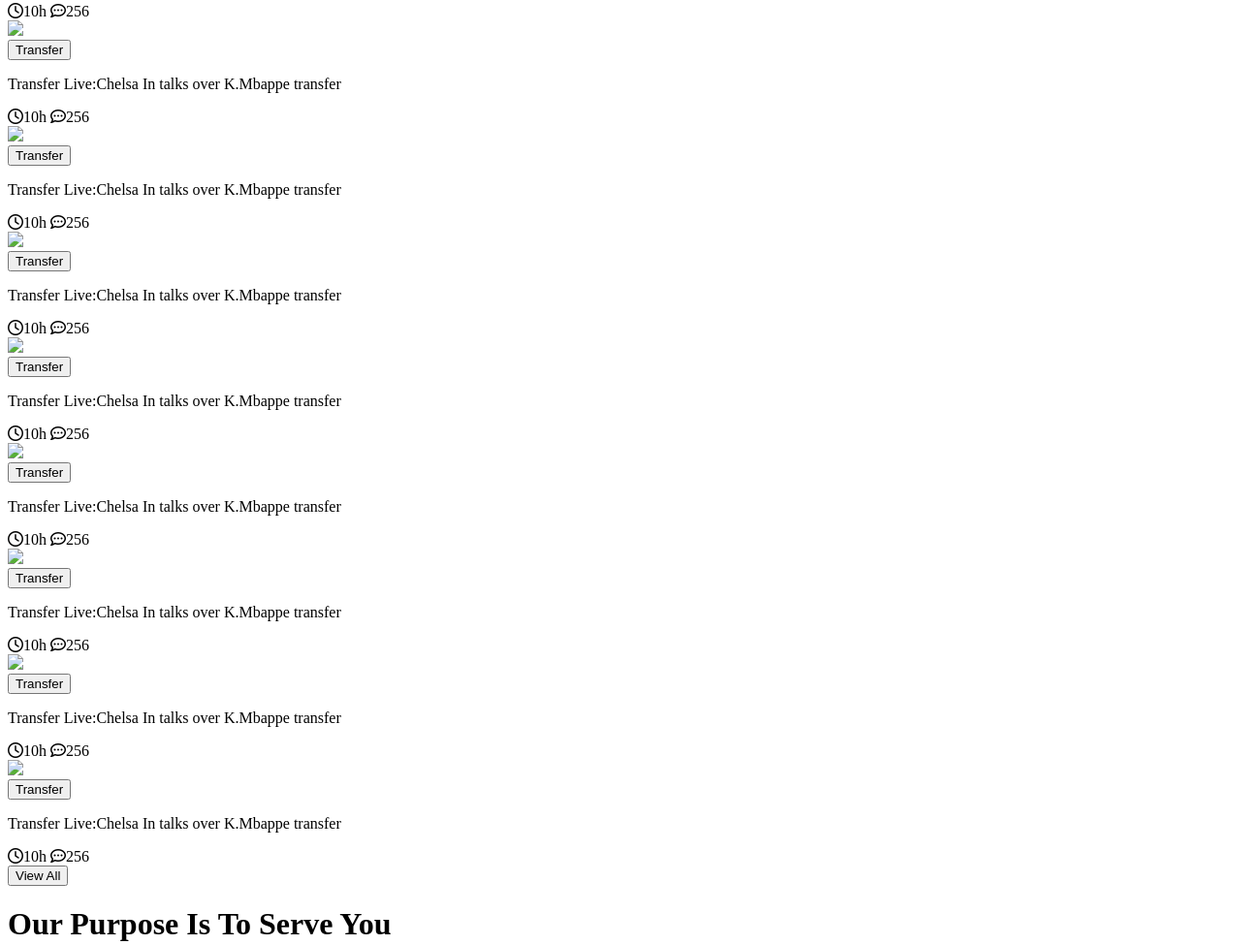
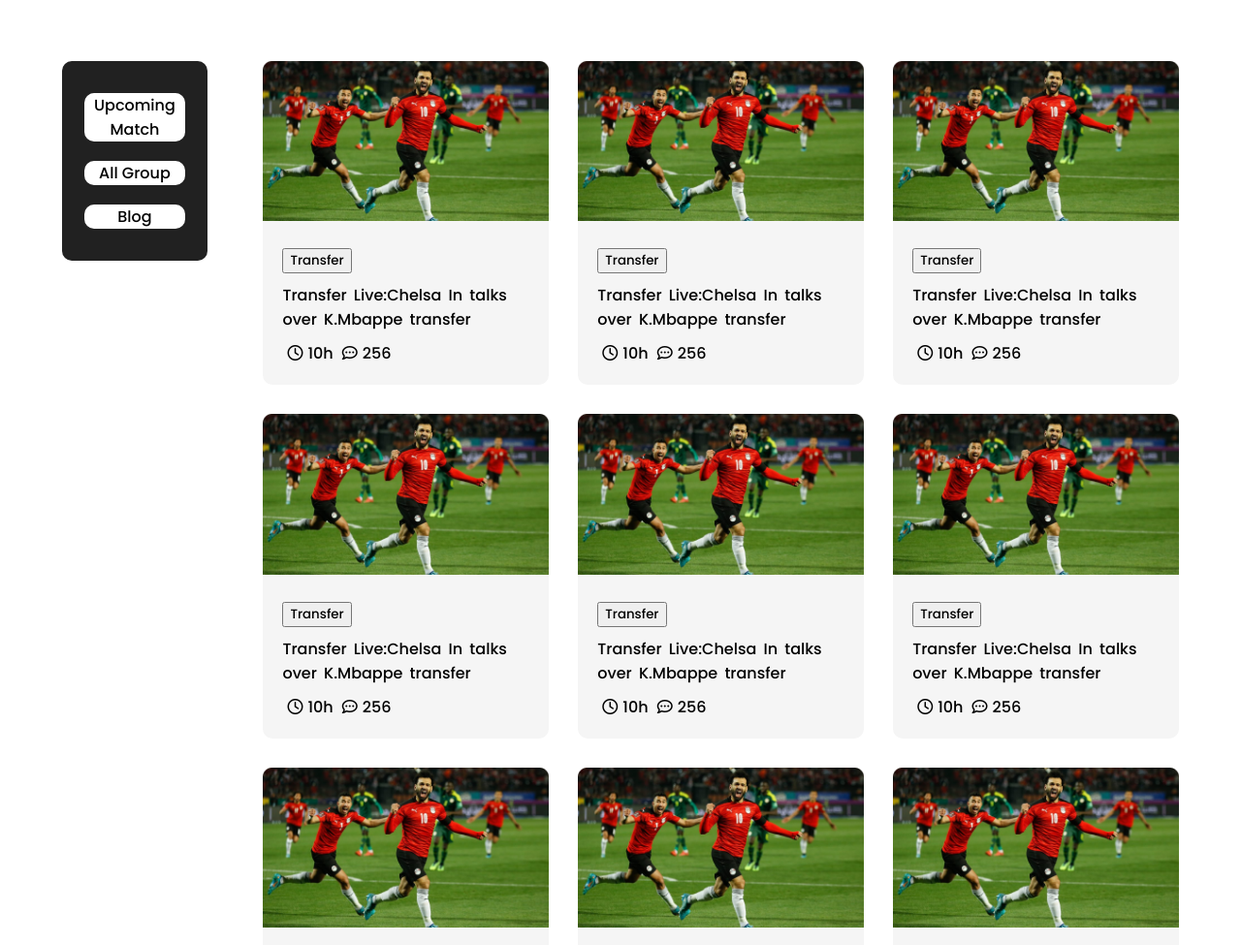
Before and after one commit to lalon147/Asignment2, a plain HTML site: page index.html in a window 1280 px wide. Shown: the part 412-1387 px from the top of the page at 97% size. Drawn offline with Linux system fonts and the light colour scheme; the site is published under a folder, as on GitHub Pages, so addresses that start at the root find nothing.

Commit message:
Update index.html

```diff
--- a/index.html
+++ b/index.html
@@ -5,7 +5,7 @@
     <meta http-equiv="X-UA-Compatible" content="IE=edge">
     <meta name="viewport" content="width=device-width, initial-scale=1.0">
     <title>FIFA World Cup-2022</title>
-    <link rel="stylesheet" href="/styles.css">
+    <link rel="stylesheet" href="styles.css">
 </head>
 <body>
     <header>
@@ -18,13 +18,13 @@
             <button>Watch Live<i class="fa-solid fa-arrow-right"></i></button>
         </div>
         <div class="header-image">
-            <img src="/assets/Banner Image.png">
+            <img src="assets/Banner Image.png">
         </div>
     </header>
     <main>
     <!--SIDE BAR SECTION-->
      <section class="side-bar">
-        <a href="/matches.html">Upcoming Match</a>
+        <a href="matches.html">Upcoming Match</a>
         <a href="www.archive.org">All Group</a>
         <a href="www.archive.orag">Blog</a>
     </section>
@@ -32,63 +32,63 @@
     <section class="blog">
 
          <article>
-           <div class="article-image"> <img src="/assets/Blog Image.png"></div>
+           <div class="article-image"> <img src="assets/Blog Image.png"></div>
             <div class="article-info"><button>Transfer</button>
                 <p>Transfer Live:Chelsa In talks over K.Mbappe transfer</p>
                 <i class="fa-regular fa-clock"></i>10h
                 <i class="fa-regular fa-comment-dots"></i>256</div>
          </article>
          <article>
-           <div class="article-image"> <img src="/assets/Blog Image.png"></div>
+           <div class="article-image"> <img src="assets/Blog Image.png"></div>
             <div class="article-info"><button>Transfer</button>
                 <p>Transfer Live:Chelsa In talks over K.Mbappe transfer</p>
                 <i class="fa-regular fa-clock"></i>10h
                 <i class="fa-regular fa-comment-dots"></i>256</div>
          </article>
          <article>
-           <div class="article-image"> <img src="/assets/Blog Image.png"></div>
+           <div class="article-image"> <img src="assets/Blog Image.png"></div>
             <div class="article-info"><button>Transfer</button>
                 <p>Transfer Live:Chelsa In talks over K.Mbappe transfer</p>
                 <i class="fa-regular fa-clock"></i>10h
                 <i class="fa-regular fa-comment-dots"></i>256</div>
          </article>
          <article>
-           <div class="article-image"> <img src="/assets/Blog Image.png"></div>
+           <div class="article-image"> <img src="assets/Blog Image.png"></div>
             <div class="article-info"><button>Transfer</button>
                 <p>Transfer Live:Chelsa In talks over K.Mbappe transfer</p>
                 <i class="fa-regular fa-clock"></i>10h
                 <i class="fa-regular fa-comment-dots"></i>256</div>
          </article>
          <article>
-           <div class="article-image"> <img src="/assets/Blog Image.png"></div>
+           <div class="article-image"> <img src="assets/Blog Image.png"></div>
             <div class="article-info"><button>Transfer</button>
                 <p>Transfer Live:Chelsa In talks over K.Mbappe transfer</p>
                 <i class="fa-regular fa-clock"></i>10h
                 <i class="fa-regular fa-comment-dots"></i>256</div>
          </article>
          <article>
-           <div class="article-image"> <img src="/assets/Blog Image.png"></div>
+           <div class="article-image"> <img src="assets/Blog Image.png"></div>
             <div class="article-info"><button>Transfer</button>
                 <p>Transfer Live:Chelsa In talks over K.Mbappe transfer</p>
                 <i class="fa-regular fa-clock"></i>10h
                 <i class="fa-regular fa-comment-dots"></i>256</div>
          </article>
          <article>
-           <div class="article-image"> <img src="/assets/Blog Image.png"></div>
+           <div class="article-image"> <img src="assets/Blog Image.png"></div>
             <div class="article-info"><button>Transfer</button>
                 <p>Transfer Live:Chelsa In talks over K.Mbappe transfer</p>
                 <i class="fa-regular fa-clock"></i>10h
                 <i class="fa-regular fa-comment-dots"></i>256</div>
          </article>
          <article>
-           <div class="article-image"> <img src="/assets/Blog Image.png"></div>
+           <div class="article-image"> <img src="assets/Blog Image.png"></div>
             <div class="article-info"><button>Transfer</button>
                 <p>Transfer Live:Chelsa In talks over K.Mbappe transfer</p>
                 <i class="fa-regular fa-clock"></i>10h
                 <i class="fa-regular fa-comment-dots"></i>256</div>
          </article>
          <article>
-           <div class="article-image"> <img src="/assets/Blog Image.png"></div>
+           <div class="article-image"> <img src="assets/Blog Image.png"></div>
             <div class="article-info"><button>Transfer</button>
                 <p>Transfer Live:Chelsa In talks over K.Mbappe transfer</p>
                 <i class="fa-regular fa-clock"></i>10h
```
